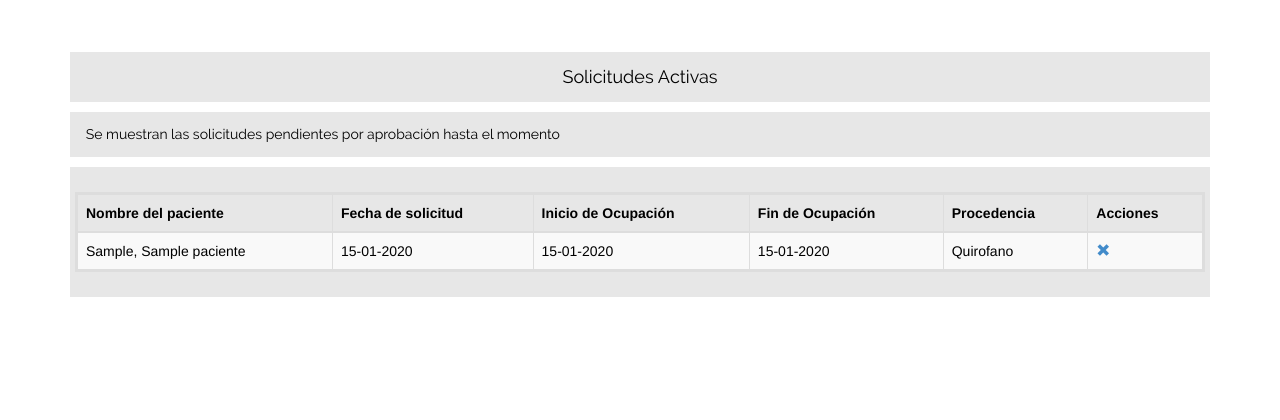
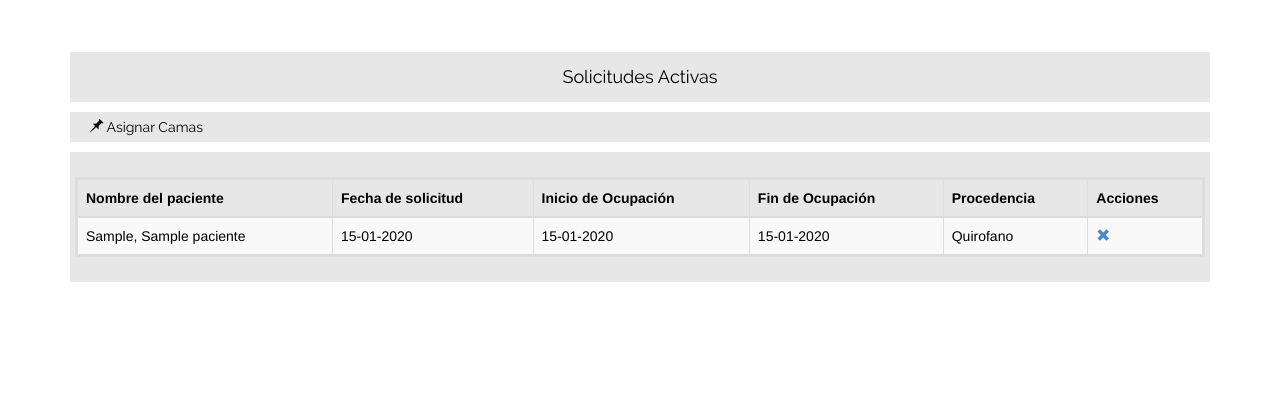
Before and after one commit to figueira/Sistema_Camas, a Django app: page /habitacion/listar_solicitudes in a window 1280 px wide. Shown: the part 53-473 px from the top of the page. Run offline with Django 3.2, Linux system fonts and the light colour scheme; a user stored in the database is signed in; tables that the repository leaves empty hold one stand-in row (values such as "Sample post"); parts of the project's set-up code (start-up, migrations or seed data) failed here and were passed over; some libraries are stand-ins or nearby versions.

Commit message:
correccion

```diff
--- a/app_solicitudes/views.py
+++ b/app_solicitudes/views.py
@@ -18,6 +18,7 @@ from django.forms.formsets import formset_factory
 # Manejo de Informacion de esta aplicacion
 from models import *
 from forms import *
+from app_camas.models import *
 from app_usuario.models import *
 
 from datetime import date
@@ -80,29 +81,35 @@ def solicitar_habitacion(request):
 				testSolicitud = Solicitud.objects.filter(paciente_id = newPaciente.id, activa = True)
 				if not testSolicitud:
 
-					newMedico = Medico.objects.filter( codigo = s_codigo_doctor )
-					if newMedico:
+					testIngreso = Ingreso.objects.filter(paciente_id = newPaciente.id, alta = False)
+					if not testIngreso:
 
-						if (s_fecha_ingreso <= s_fecha_salida):
+						newMedico = Medico.objects.filter( codigo = s_codigo_doctor )
+						if newMedico:
 
-							newMedico = Medico.objects.get( codigo = s_codigo_doctor )
-							s = Solicitud(paciente = newPaciente,
-									medico = newMedico,
-									diagnostico = s_diagnostico,
-									fecha_ingreso = s_fecha_ingreso,
-									fecha_salida = s_fecha_salida,
-									procedencia = s_procedencia,
-									correo_solicitante = s_correo_solicitante,
-									observacion = s_observacion)
-							s.save()
+							if (s_fecha_ingreso <= s_fecha_salida):
 
-							messages.success(request, 'La solicitud fue enviada con exito')
-							return redirect('/habitacion/listar_solicitudes')
+								newMedico = Medico.objects.get( codigo = s_codigo_doctor )
+								s = Solicitud(paciente = newPaciente,
+										medico = newMedico,
+										diagnostico = s_diagnostico,
+										fecha_ingreso = s_fecha_ingreso,
+										fecha_salida = s_fecha_salida,
+										procedencia = s_procedencia,
+										correo_solicitante = s_correo_solicitante,
+										observacion = s_observacion)
+								s.save()
+
+								messages.success(request, 'La solicitud fue enviada con exito')
+								return redirect('/habitacion/listar_solicitudes')
+							else:
+								mnj_fecha = "La fecha de ingreso debe ser menor que la de egreso."
 						else:
-							mnj_fecha = "La fecha de ingreso debe ser menor que la de egreso."
+							msj_tipo = "danger"
+							msj_info = "El medico no se encuentra registrado en el sistema."
 					else:
 						msj_tipo = "danger"
-						msj_info = "El medico no se encuentra registrado en el sistema."
+						msj_info = "El paciente ya tiene asignada una cama."
 				else:
 					msj_tipo = "danger"
 					msj_info = "El paciente tiene una solicitud activa pendiente."
--- a/templates/asignar_habitacion.html
+++ b/templates/asignar_habitacion.html
@@ -181,7 +181,7 @@
 									<th>N&uacute;mero de Habitaci&oacute;n</th>
 									<th>N&uacute;mero de Historia</th>
 									<th>Paciente</th>
-									<th >M&eacute;dico</th>
+									<th>M&eacute;dico</th>
 									<th>Fecha estimada de salida</th>
 									<th>Procedencia</th>
 									<td></td>
@@ -215,7 +215,7 @@
 											{{form.procedencia}}
 										</td>
 										<td>
-											<a><span class="glyphicon glyphicon-remove"></span></a>
+											<a style="font-size: 18px;"><span class="glyphicon glyphicon-remove"></span></a>
 										</td>
 									</tr>
 									{% endif %}
--- a/templates/lista_solicitudes.html
+++ b/templates/lista_solicitudes.html
@@ -44,19 +44,18 @@
 		</div>
 	</div>
 
-	<div class="row">
-		<div class="col-xs-12 col-sm-12 col-md-12 col-lg-12">
-			<div class="grid-container">
-				{% if solicitudes_activas %}
-					<h5>&nbsp;&nbsp;&nbsp;Se muestran las solicitudes pendientes por aprobaci&oacute;n hasta el momento</h5>
-				{% else %}
-					<h5>&nbsp;&nbsp;&nbsp;No hay solicitudes pendientes en este momento.</h5>
-				{% endif %}
+	{% if solicitudes_activas %}
+		<div class="row">
+			<div class="col-xs-12 col-sm-12 col-md-12 col-lg-12">
+				<div class="grid-container">
+					&nbsp;&nbsp;&nbsp;
+					<a id="show-form-link" href="/habitacion/asignar">
+						<span class="glyphicon glyphicon-pushpin"></span>
+						Asignar Camas
+					</a>
+				</div>
 			</div>
 		</div>
-	</div>
-
-	{% if solicitudes_activas %}
 
 		<div class="row">
 			<div class="col-xs-12 col-sm-12 col-md-12 col-lg-12">
```
